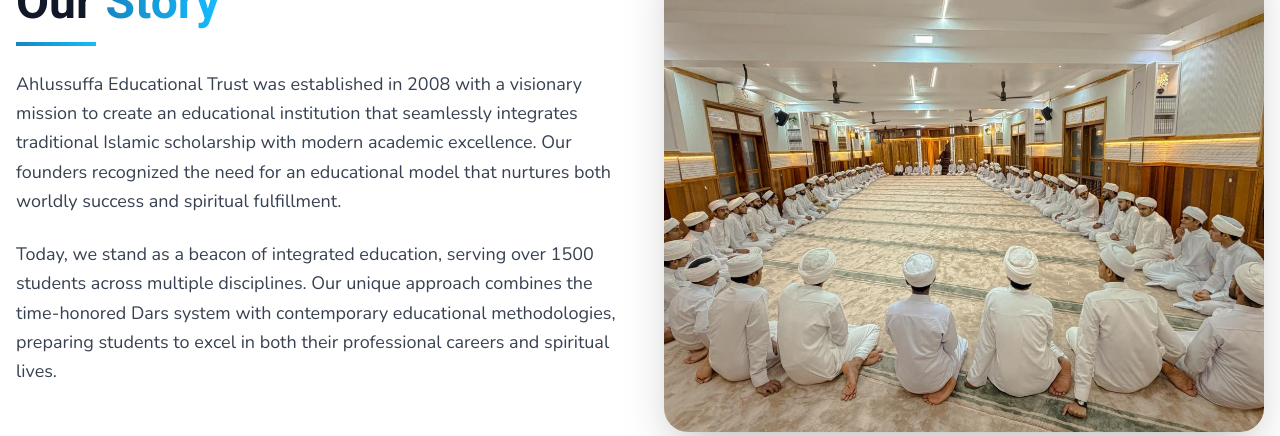
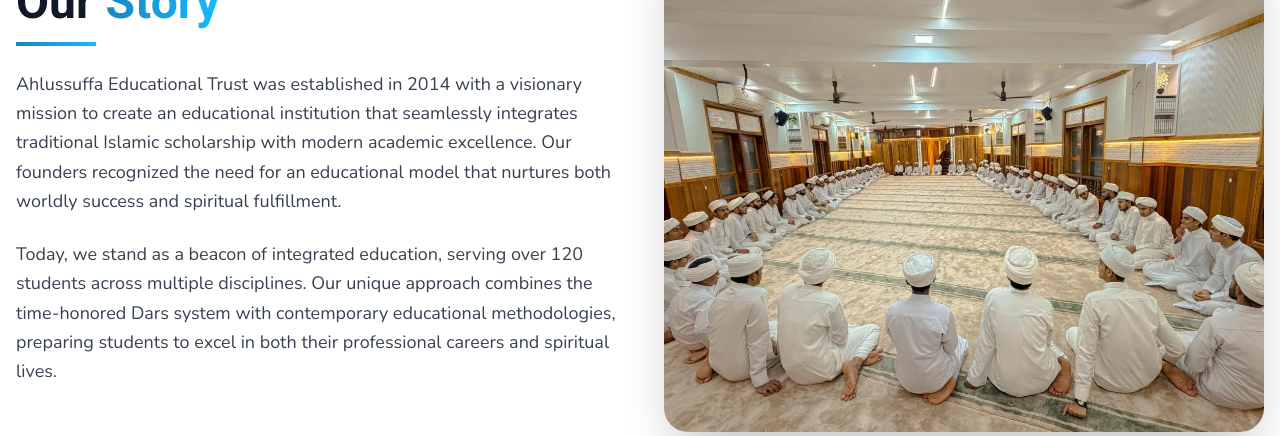
Before and after one commit to hxmood/ahlussuffadars, a Next.js app: page /about in a window 1280 px wide. Shown: the part 245-681 px from the top of the page. Built offline with nearby package versions, Linux system fonts and the light colour scheme.

Commit message:
corrected the content in the about section

```diff
--- a/app/about/page.js
+++ b/app/about/page.js
@@ -185,7 +185,7 @@ const AhlussuffaAboutPage = () => {
                 transition={{ delay: 0.2 }}
                 className="text-lg text-gray-700 leading-relaxed"
               >
-                Ahlussuffa Educational Trust was established in 2008 with a
+                Ahlussuffa Educational Trust was established in 2014 with a
                 visionary mission to create an educational institution that
                 seamlessly integrates traditional Islamic scholarship with
                 modern academic excellence. Our founders recognized the need for
@@ -199,7 +199,7 @@ const AhlussuffaAboutPage = () => {
                 className="text-lg text-gray-700 leading-relaxed"
               >
                 Today, we stand as a beacon of integrated education, serving
-                over 1500 students across multiple disciplines. Our unique
+                over 120 students across multiple disciplines. Our unique
                 approach combines the time-honored Dars system with contemporary
                 educational methodologies, preparing students to excel in both
                 their professional careers and spiritual lives.
```
